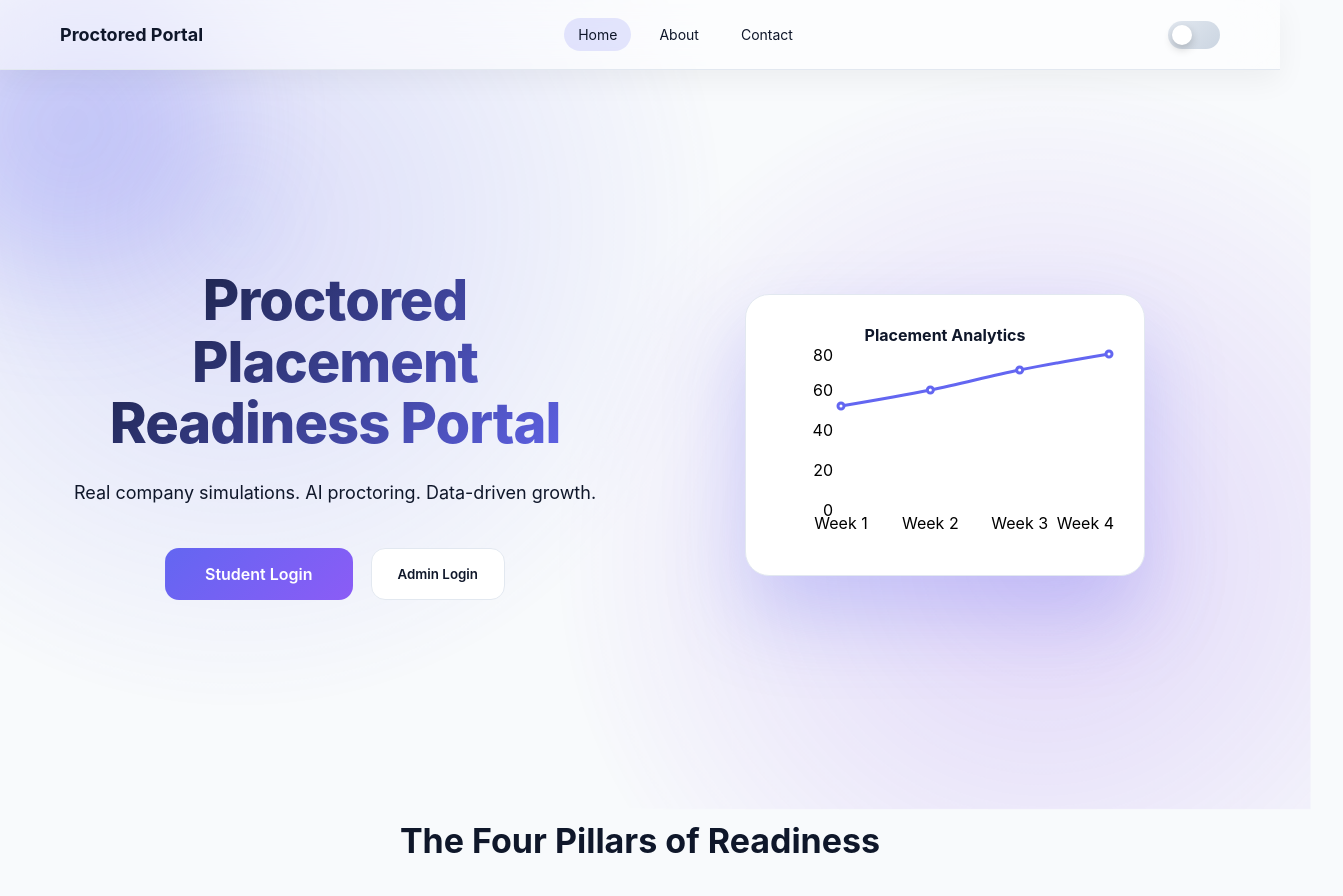
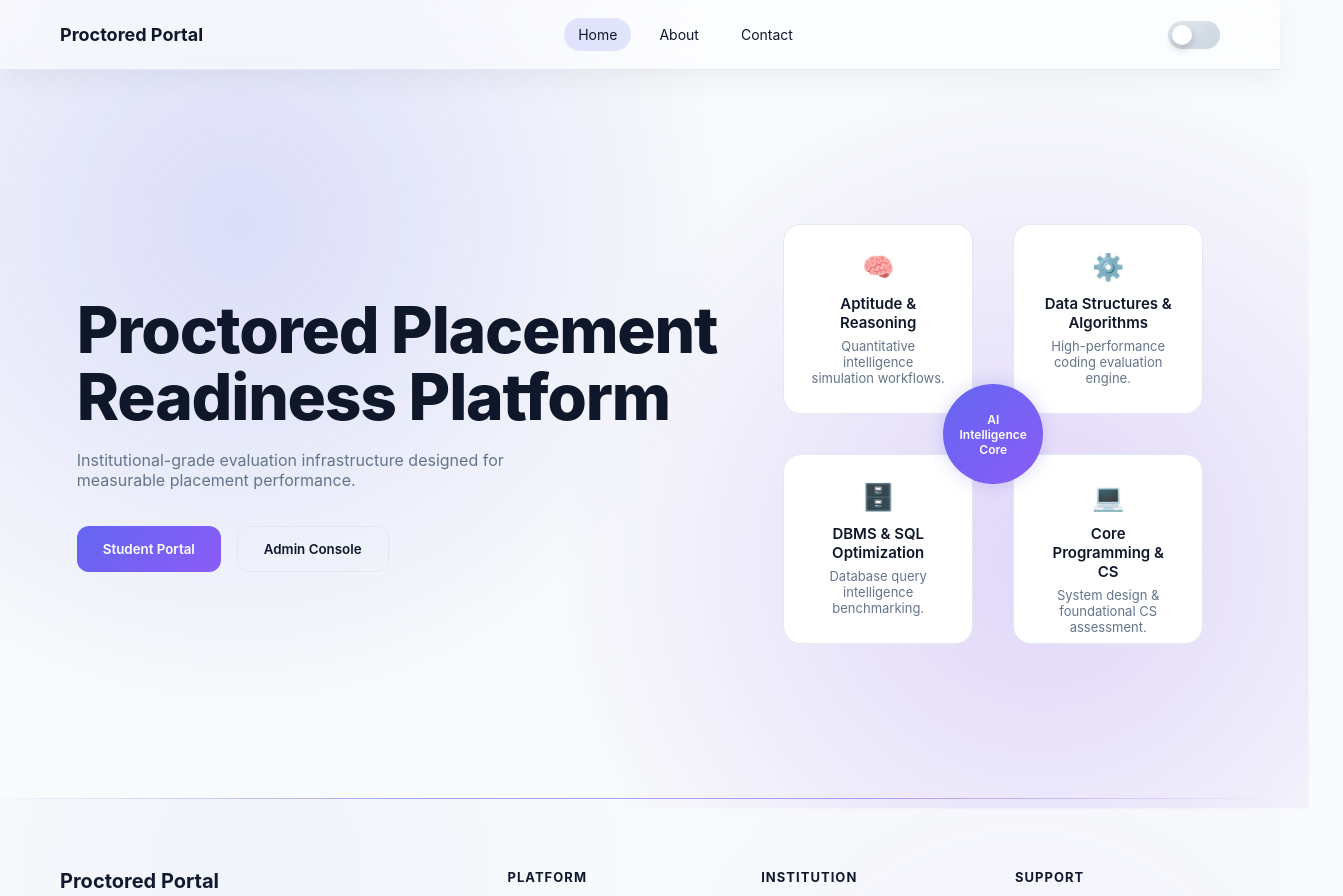
Before and after one commit to Namsrkive/module, a React (Create React App) app in the folder client/: page / in a window 1280 px wide. Shown: the top 896 px of the page, 1343 px wide, since content can reach past the window. Built offline with nearby package versions, Linux system fonts and the light colour scheme.

Commit message:
Home Updated

```diff
--- a/client/src/index.css
+++ b/client/src/index.css
@@ -2055,3 +2055,185 @@ body,
     padding: 60px 40px;
   }
 }
+
+/* ===== FULL HERO FIT ===== */
+
+.home-production {
+  min-height: calc(100vh - 72px);
+  display: flex;
+  align-items: center;
+}
+
+.hero-production {
+  width: 100%;
+  height: calc(100vh - 72px);
+  display: flex;
+  align-items: center;
+  justify-content: space-between;
+  padding: 0 6%;
+  gap: 50px; /* reduced gap */
+  transition: transform 0.2s ease-out;
+}
+
+/* ===== LEFT ===== */
+
+.hero-left-production h1 {
+  font-size: clamp(48px, 5vw, 64px); /* smaller */
+  font-weight: 800;
+  letter-spacing: -1.2px;
+  line-height: 1.05;
+  margin-bottom: 20px;
+}
+
+.hero-left-production p {
+  font-size: 16px;
+  color: var(--muted);
+  max-width: 480px;
+  margin-bottom: 36px;
+}
+
+/* ===== BUTTONS ===== */
+
+.hero-buttons-production {
+  display: flex;
+  gap: 16px;
+}
+
+.btn-prod-primary {
+  padding: 14px 26px;
+  border-radius: 12px;
+  border: none;
+  font-weight: 600;
+  background: linear-gradient(135deg, var(--primary), var(--secondary));
+  color: white;
+  cursor: pointer;
+  transition: all 0.25s ease;
+}
+
+.btn-prod-primary:hover {
+  transform: translateY(-3px);
+  box-shadow: 0 10px 25px rgba(99,102,241,0.35);
+}
+
+/* FIXED ADMIN BUTTON DARK MODE */
+
+.btn-prod-secondary {
+  padding: 14px 26px;
+  border-radius: 12px;
+  border: 1px solid var(--border);
+  background: transparent;
+  font-weight: 600;
+  cursor: pointer;
+  transition: 0.25s ease;
+  color: var(--text);
+}
+
+.dark .btn-prod-secondary {
+  border: 1px solid rgba(255,255,255,0.25);
+  color: white;
+}
+
+.btn-prod-secondary:hover {
+  background: rgba(99,102,241,0.08);
+}
+
+/* ===== RIGHT SIDE ===== */
+
+.hero-right-production {
+  display: flex;
+  align-items: center;
+  justify-content: center;
+}
+
+.unicorn-architecture {
+  position: relative;
+  width: 420px;
+  height: 420px;
+  display: grid;
+  grid-template-columns: repeat(2, 1fr);
+  grid-template-rows: repeat(2, 1fr);
+  gap: 40px;
+}
+
+/* ===== MODULE CARDS ===== */
+
+.unicorn-module {
+  position: relative;
+  padding: 26px;
+  border-radius: 18px;
+  background: var(--card);
+  border: 1px solid var(--border);
+  text-align: center;
+  transition: all 0.25s ease;
+  overflow: hidden;
+}
+
+.unicorn-module:hover {
+  border-color: var(--primary);
+}
+
+.module-icon {
+  font-size: 26px;
+  margin-bottom: 12px;
+}
+
+.unicorn-module h3 {
+  font-size: 15px;
+  font-weight: 600;
+  margin-bottom: 6px;
+}
+
+.unicorn-module p {
+  font-size: 13px;
+  color: var(--muted);
+}
+
+/* ===== CORE (LESS GLOW) ===== */
+
+.unicorn-core {
+  position: absolute;
+  width: 100px;
+  height: 100px;
+  background: linear-gradient(135deg, var(--primary), var(--secondary));
+  border-radius: 50%;
+  top: 50%;
+  left: 50%;
+  transform: translate(-50%, -50%);
+  display: flex;
+  align-items: center;
+  justify-content: center;
+  text-align: center;
+  padding: 12px;
+  color: white;
+  font-weight: 600;
+  font-size: 12px;
+  box-shadow: 0 0 18px rgba(99,102,241,0.25); /* reduced glow */
+}
+
+/* ===== DASHED FLOW LINES ===== */
+
+.unicorn-lines {
+  position: absolute;
+  width: 100%;
+  height: 100%;
+  pointer-events: none;
+}
+
+.unicorn-lines line {
+  stroke: var(--primary);
+  stroke-width: 1.5;
+  stroke-dasharray: 5 5;
+  opacity: 0.5;
+  animation: dashMove 8s linear infinite;
+}
+
+@keyframes dashMove {
+  to {
+    stroke-dashoffset: -100;
+  }
+}
+
+.unicorn-lines .line-active {
+  opacity: 1;
+  stroke-width: 2;
+}
--- a/client/src/pages/Home.js
+++ b/client/src/pages/Home.js
@@ -1,164 +1,146 @@
 import { useNavigate } from "react-router-dom";
 import { motion } from "framer-motion";
-import {
-  LineChart,
-  Line,
-  XAxis,
-  YAxis,
-  Tooltip,
-  ResponsiveContainer
-} from "recharts";
+import { useState } from "react";
 
-const fadeUp = {
-  hidden: { opacity: 0, y: 60 },
-  show: {
-    opacity: 1,
-    y: 0,
-    transition: { duration: 0.7, ease: "easeOut" }
+const modules = [
+  {
+    title: "Aptitude & Reasoning",
+    desc: "Quantitative intelligence simulation workflows.",
+    icon: "🧠"
+  },
+  {
+    title: "Data Structures & Algorithms",
+    desc: "High-performance coding evaluation engine.",
+    icon: "⚙️"
+  },
+  {
+    title: "DBMS & SQL Optimization",
+    desc: "Database query intelligence benchmarking.",
+    icon: "🗄️"
+  },
+  {
+    title: "Core Programming & CS",
+    desc: "System design & foundational CS assessment.",
+    icon: "💻"
   }
-};
-
-const staggerContainer = {
-  hidden: {},
-  show: {
-    transition: { staggerChildren: 0.2 }
-  }
-};
-
-const data = [
-  { name: "Week 1", score: 52 },
-  { name: "Week 2", score: 60 },
-  { name: "Week 3", score: 70 },
-  { name: "Week 4", score: 78 }
 ];
 
 function Home() {
   const navigate = useNavigate();
+  const [active, setActive] = useState(null);
+  const [offset, setOffset] = useState({ x: 0, y: 0 });
+
+  const handleMouseMove = (e) => {
+    const { innerWidth, innerHeight } = window;
+    setOffset({
+      x: (e.clientX - innerWidth / 2) / 120,
+      y: (e.clientY - innerHeight / 2) / 120
+    });
+  };
 
   return (
-    <div className="home-wrapper">
+    <motion.div
+      className="home-production"
+      initial={{ opacity: 0, y: 20 }}
+      animate={{ opacity: 1, y: 0 }}
+      transition={{ duration: 0.6, ease: "easeOut" }}
+    >
+      <section
+        className="hero-production"
+        onMouseMove={handleMouseMove}
+        style={{
+          transform: `translate(${offset.x}px, ${offset.y}px)`
+        }}
+      >
+        {/* LEFT SIDE */}
+        <motion.div
+          className="hero-left-production"
+          initial={{ opacity: 0, x: -30 }}
+          animate={{ opacity: 1, x: 0 }}
+          transition={{ duration: 0.7 }}
+        >
+          <h1>
+            Proctored Placement<br />
+            Readiness Platform
+          </h1>
 
-      {/* FLOATING SHAPES */}
-      <div className="floating-shape shape-1" />
-      <div className="floating-shape shape-2" />
+          <p>
+            Institutional-grade evaluation infrastructure designed
+            for measurable placement performance.
+          </p>
 
-      {/* HERO */}
-      <section className="hero-section">
-        <div className="hero-layout">
-
-          <div className="hero-left">
-            <motion.h1
-              className="animated-gradient-text"
-              initial={{ opacity: 0, y: 40 }}
-              animate={{ opacity: 1, y: 0 }}
-            >
-              Proctored Placement Readiness Portal
-            </motion.h1>
-
-            <motion.p
-              initial={{ opacity: 0, y: 40 }}
-              animate={{ opacity: 1, y: 0 }}
-              transition={{ delay: 0.2 }}
-            >
-              Real company simulations. AI proctoring. Data-driven growth.
-            </motion.p>
-
-            <motion.div
-              className="hero-buttons"
-              initial={{ opacity: 0 }}
-              animate={{ opacity: 1 }}
-              transition={{ delay: 0.4 }}
-            >
+          <div className="hero-buttons-production">
             <button
-                className="primary-btn large"
+              className="btn-prod-primary"
               onClick={() => navigate("/login/student")}
             >
-                Student Login
+              Student Portal
             </button>
 
             <button
-                className="secondary-btn"
+              className="btn-prod-secondary"
               onClick={() => navigate("/login/admin")}
             >
-                Admin Login
+              Admin Console
             </button>
+          </div>
         </motion.div>
-          </div>
 
-          <div className="hero-right">
-            <div className="mock-dashboard glow-card">
-              <h4>Placement Analytics</h4>
-              <ResponsiveContainer width="100%" height={200}>
-                <LineChart data={data}>
-                  <XAxis dataKey="name" stroke="var(--subtext)" />
-                  <YAxis stroke="var(--subtext)" />
-                  <Tooltip />
-                  <Line
-                    type="monotone"
-                    dataKey="score"
-                    stroke="var(--primary)"
-                    strokeWidth={3}
+        {/* RIGHT SIDE */}
+        <motion.div
+          className="hero-right-production"
+          initial={{ opacity: 0, x: 30 }}
+          animate={{ opacity: 1, x: 0 }}
+          transition={{ duration: 0.7 }}
+        >
+          <div className="hero-right-production">
+            <div className="unicorn-architecture">
+
+              {/* DASHED DATA FLOW */}
+              <svg className="unicorn-lines" viewBox="0 0 420 420">
+                {[
+                  { x: 70, y: 70 },
+                  { x: 350, y: 70 },
+                  { x: 70, y: 350 },
+                  { x: 350, y: 350 }
+                ].map((point, index) => (
+                  <line
+                    key={index}
+                    className={active === index ? "line-active" : ""}
+                    x1={point.x}
+                    y1={point.y}
+                    x2="210"
+                    y2="210"
                   />
-                </LineChart>
-              </ResponsiveContainer>
-            </div>
+                ))}
+              </svg>
+
+              {/* MODULE CARDS */}
+              {modules.map((mod, index) => (
+                <motion.div
+                  key={index}
+                  className={`unicorn-module module-${index}`}
+                  onMouseEnter={() => setActive(index)}
+                  onMouseLeave={() => setActive(null)}
+                  whileHover={{ scale: 1.05 }}
+                  transition={{ type: "spring", stiffness: 200, damping: 14 }}
+                >
+                  <div className="module-icon">{mod.icon}</div>
+                  <h3>{mod.title}</h3>
+                  <p>{mod.desc}</p>
+                </motion.div>
+              ))}
+
+              {/* CORE */}
+              <div className="unicorn-core">
+                AI Intelligence Core
               </div>
 
             </div>
+          </div>
+        </motion.div>
       </section>
-
-      {/* MODULES */}
-      <motion.section
-        className="section"
-        variants={fadeUp}
-        initial="hidden"
-        whileInView="show"
-        viewport={{ once: true }}
-      >
-        <div className="section-header">
-          <h2>The Four Pillars of Readiness</h2>
-        </div>
-
-        <motion.div
-          className="modules-grid"
-          variants={staggerContainer}
-          initial="hidden"
-          whileInView="show"
-        >
-          {[
-            "Aptitude & Reasoning",
-            "DSA & Algorithms",
-            "DBMS & SQL",
-            "Programming & Core CS"
-          ].map((title) => (
-            <motion.div
-              key={title}
-              variants={fadeUp}
-              className="module-card glow-card tilt-card"
-            >
-              <h3>{title}</h3>
-              <p>Advanced simulation-driven evaluation.</p>
     </motion.div>
-          ))}
-        </motion.div>
-      </motion.section>
-
-      {/* CTA */}
-      <motion.section
-        className="cta-section"
-        variants={fadeUp}
-        initial="hidden"
-        whileInView="show"
-      >
-        <h2>Start Your Placement Journey</h2>
-        <button
-          className="primary-btn large"
-          onClick={() => navigate("/login/student")}
-        >
-          Begin Assessment
-        </button>
-      </motion.section>
-    </div>
   );
 }
 
```
Lines whose indentation alone changed are shown as unchanged.
